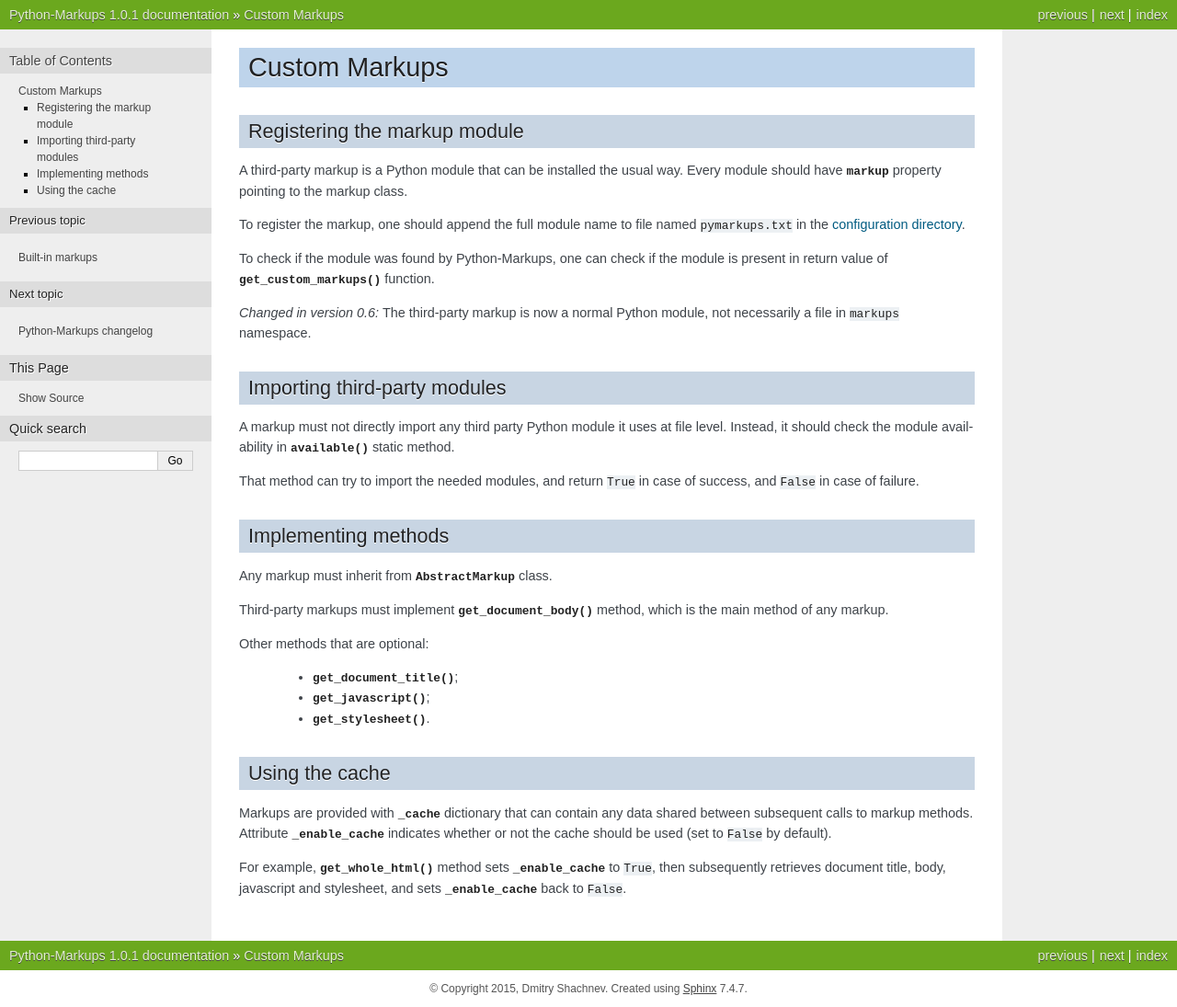
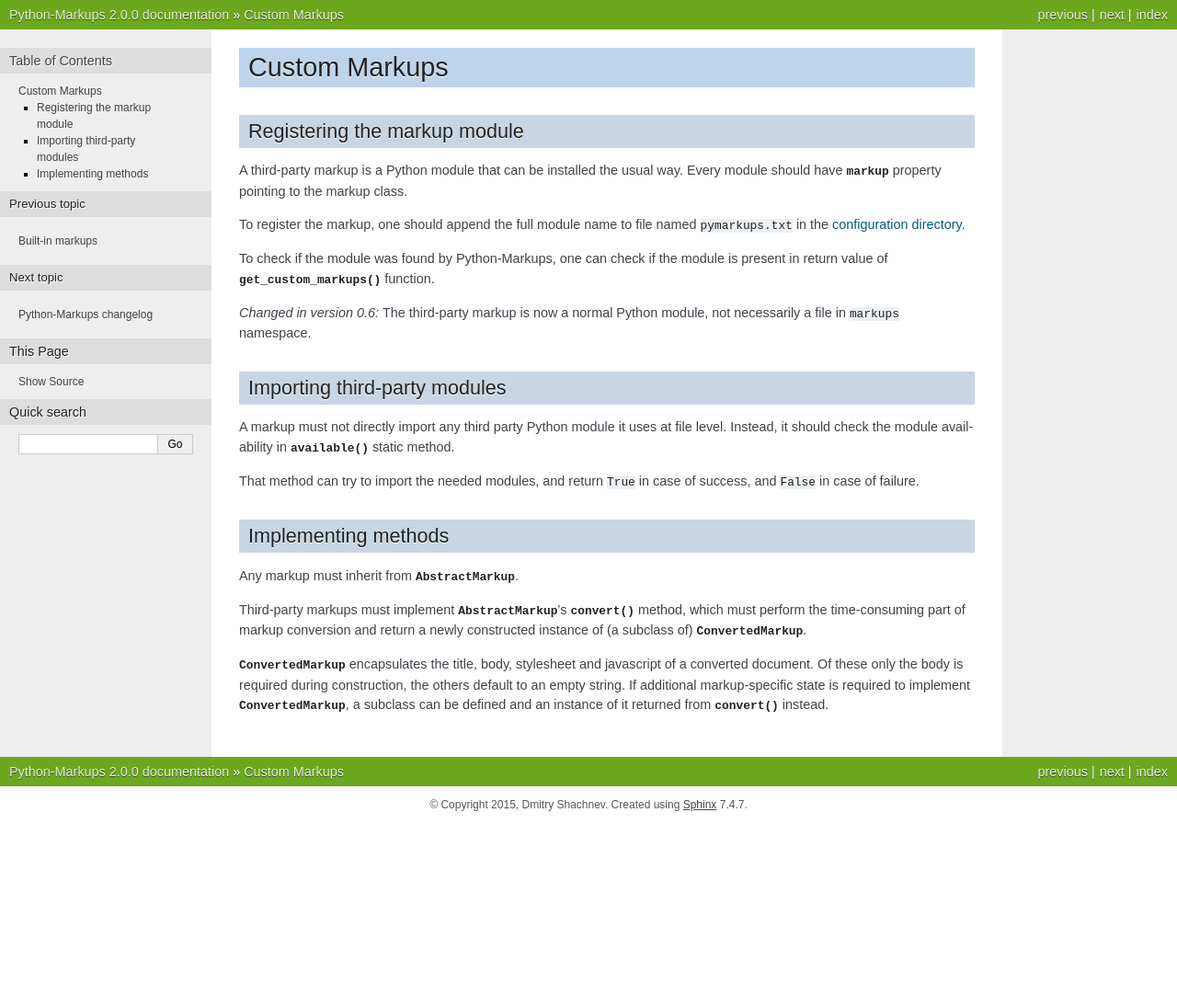
Before and after one commit to retext-project/pymarkups, a Sphinx documentation site: the page built from docs/custom_markups.rst, in a window 1280 px wide. Shown: the whole page at 92% size. Built offline with Sphinx 7.4.7, drawn with Linux system fonts in a browser that asks for light colours; after the commit the page ends 900 px from its top, so only the background shows below that.

Commit message:
Adapted documentation to new API

```diff
--- a/docs/custom_markups.rst
+++ b/docs/custom_markups.rst
@@ -35,29 +35,17 @@
 Implementing methods
 ====================
 
-Any markup must inherit from :class:`~markups.abstract.AbstractMarkup`
-class.
+Any markup must inherit from :class:`~markups.abstract.AbstractMarkup`.
 
-Third-party markups must implement
-:meth:`~markups.abstract.AbstractMarkup.get_document_body` method, which
-is the main method of any markup.
+Third-party markups must implement :class:`~markups.abstract.AbstractMarkup`'s
+:meth:`~markups.abstract.AbstractMarkup.convert` method, which must perform the
+time-consuming part of markup conversion and return a newly constructed
+instance of (a subclass of) :class:`~markups.abstract.ConvertedMarkup`.
 
-Other methods that are optional:
-
- * :meth:`~markups.abstract.AbstractMarkup.get_document_title`;
- * :meth:`~markups.abstract.AbstractMarkup.get_javascript`;
- * :meth:`~markups.abstract.AbstractMarkup.get_stylesheet`.
-
-Using the cache
-===============
-
-Markups are provided with :attr:`~markups.abstract.AbstractMarkup._cache`
-dictionary that can contain any data shared between subsequent calls to
-markup methods. Attribute :attr:`~markups.abstract._enable_cache`
-indicates whether or not the cache should be used (set to ``False`` by
-default).
-
-For example, :meth:`~markups.abstract.AbstractMarkup.get_whole_html`
-method sets :attr:`~markups.abstract._enable_cache` to ``True``, then
-subsequently retrieves document title, body, javascript and stylesheet,
-and sets :attr:`~markups.abstract._enable_cache` back to ``False``.
+:class:`~markups.abstract.ConvertedMarkup` encapsulates the title, body,
+stylesheet and javascript of a converted document. Of these only the body is
+required during construction, the others default to an empty string.  If
+additional markup-specific state is required to implement
+:class:`~markups.abstract.ConvertedMarkup`, a subclass can be defined and an
+instance of it returned from :meth:`~markups.abstract.AbstractMarkup.convert`
+instead.
--- a/docs/overview.rst
+++ b/docs/overview.rst
@@ -9,7 +9,7 @@
 
 >>> import markups
 >>> markup = markups.ReStructuredTextMarkup()
->>> markup.get_document_body('*reStructuredText* test')
+>>> markup.convert('*reStructuredText* test').get_document_body()
 '<p><em>reStructuredText</em> test</p>\n'
 
 For advanced usage (like dynamically choosing the markup class),
--- a/markups/__init__.py
+++ b/markups/__init__.py
@@ -10,7 +10,7 @@
 from markups.restructuredtext import ReStructuredTextMarkup
 from markups.textile import TextileMarkup
 
-__version_tuple__ = (1, 0, 1)
+__version_tuple__ = (2, 0, 0)
 __version__ = '.'.join(map(str, __version_tuple__))
 
 builtin_markups = [MarkdownMarkup, ReStructuredTextMarkup, TextileMarkup]
```
Also changed, not shown: README.rst (+13 -2 lines), docs/interface.rst (+8 -0 lines), 2 other files.
